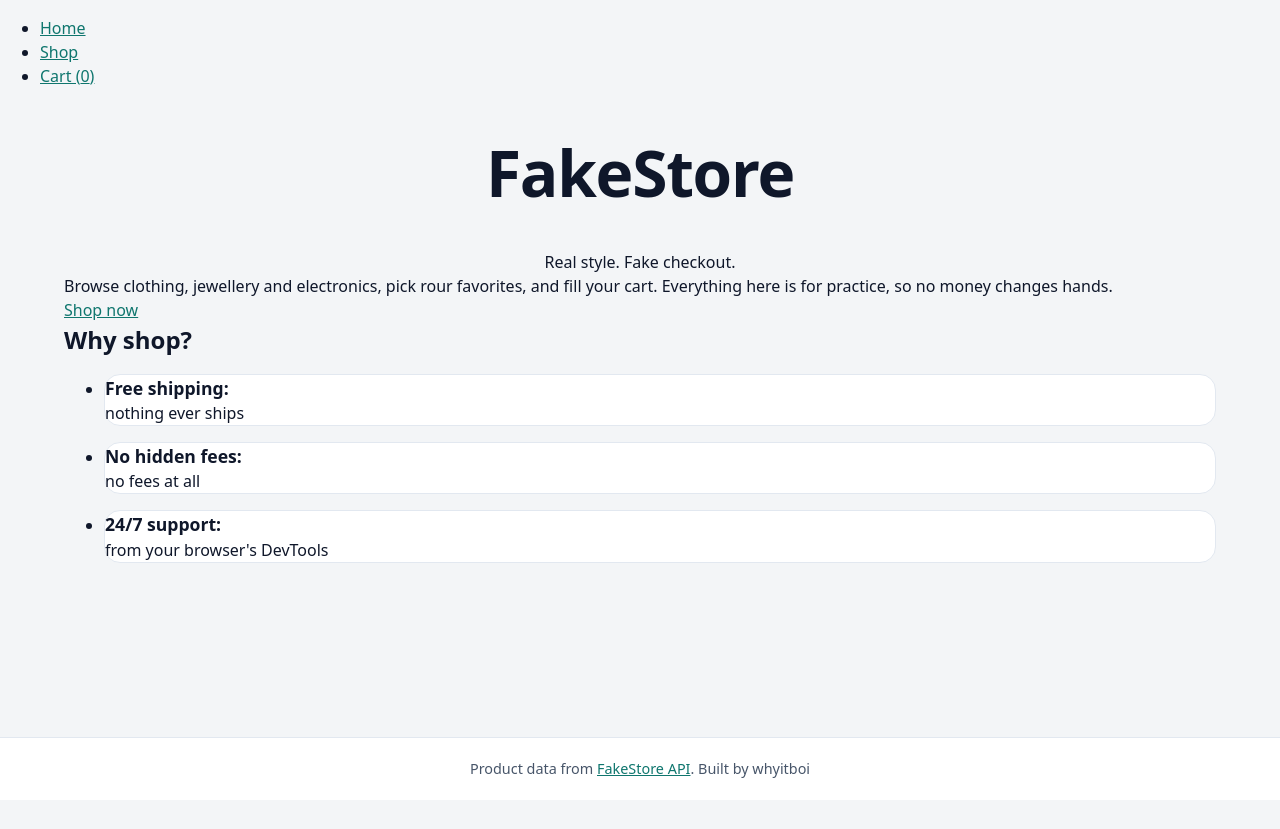
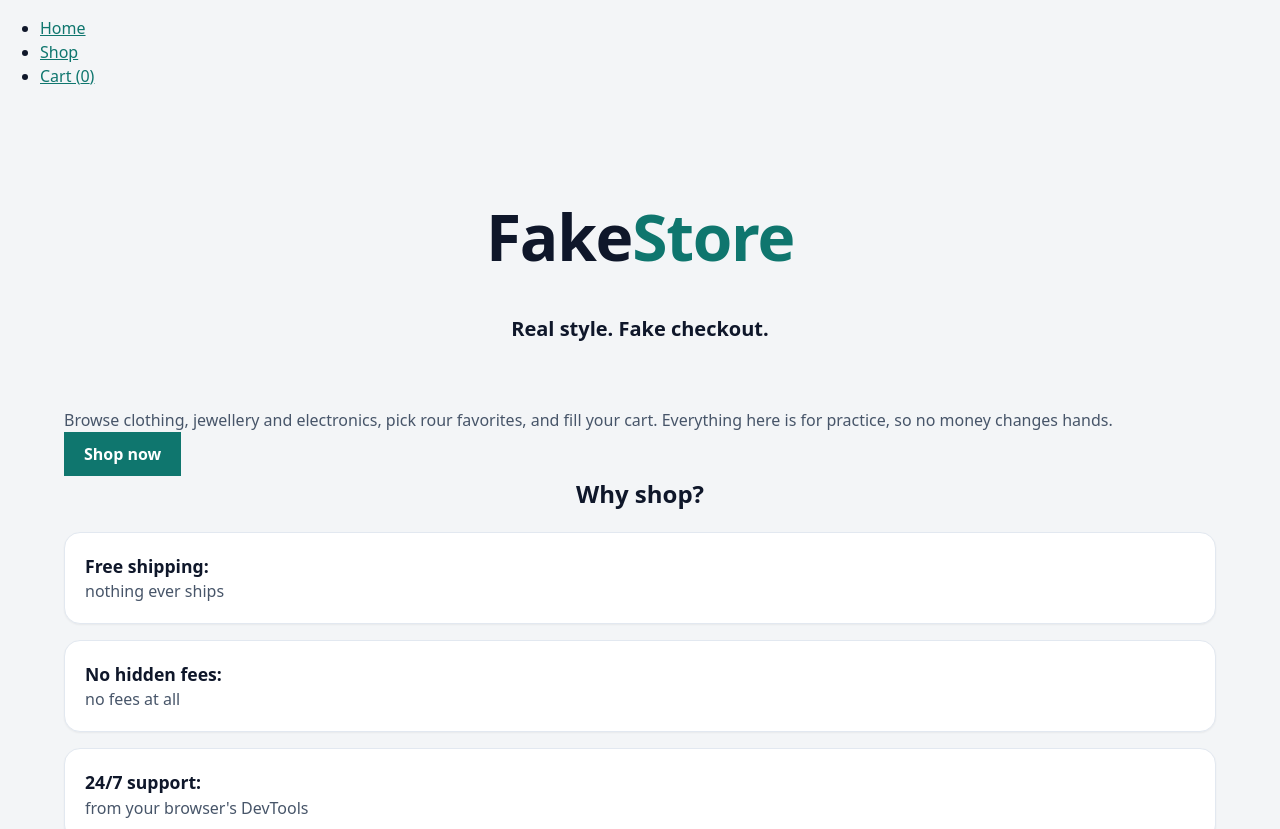
Before and after one commit to whyitboi/shopping-cart, a React (Vite) app: page / in a window 1280 px wide. Shown: the top 829 px of the page. Before the commit the page ends 800 px from the top, so only its background shows below. Built offline with nearby package versions, Linux system fonts and the light colour scheme.

Commit message:
Adds styling to list in Home css module

```diff
--- a/src/index.css
+++ b/src/index.css
@@ -67,6 +67,7 @@ input {
   min-height: 2.75rem;
   padding: 0.5rem 1.25rem;
   border: none;
+  /* border-radius: var(--radius); */
   background: var(--accent);
   color: var(--onAccent);
   font-weight: var(--fontWeight);
--- a/src/pages/Home/Home.jsx
+++ b/src/pages/Home/Home.jsx
@@ -5,19 +5,23 @@ export const Home = () => {
   return (
     <>
       <header className={styles.header}>
-        <h1>FakeStore</h1>
-        <p>Real style. Fake checkout.</p>
+        <h1>
+          Fake<span>Store</span>
+        </h1>
+        <p className={styles.taggline}>Real style. Fake checkout.</p>
       </header>
       <>
         <section>
-          <p>
+          <p className={styles.intro}>
             Browse clothing, jewellery and electronics, pick rour favorites, and
             fill your cart. Everything here is for practice, so no money changes
             hands.
           </p>
-          <Link to="/shop">Shop now</Link>
+          <Link className="button" to="/shop">
+            Shop now
+          </Link>
         </section>
-        <section>
+        <section className={styles.why}>
           <h2>Why shop?</h2>
           <ul className={styles.perks}>
             <li>
--- a/src/pages/Home/Home.module.css
+++ b/src/pages/Home/Home.module.css
@@ -2,6 +2,10 @@
   display: grid;
   justify-items: center;
   gap: var(--gap);
+  text-align: center;
+  margin-inline: auto;
+  padding: clamp(1.5rem, 6vw, 4rem);
+  max-width: 38rem;
 }
 .header h1 {
   font-size: clamp(2.5rem, 8vw, 4rem);
@@ -25,11 +29,17 @@
   display: grid;
   grid-template-columns: repeat(auto-fit, minma(14rem, 1fr));
   gap: var(--gap);
+  list-style: none;
+  margin: 0;
+  padding: 0;
 }
 .perks li {
   background: var(--card);
   border: 1px solid var(--border);
   border-radius: var(--radius);
+  box-shadow: var(--shadow);
+  padding: 1.25rem;
+  color: var(--muted);
 }
 .perks strong {
   display: block;
```
